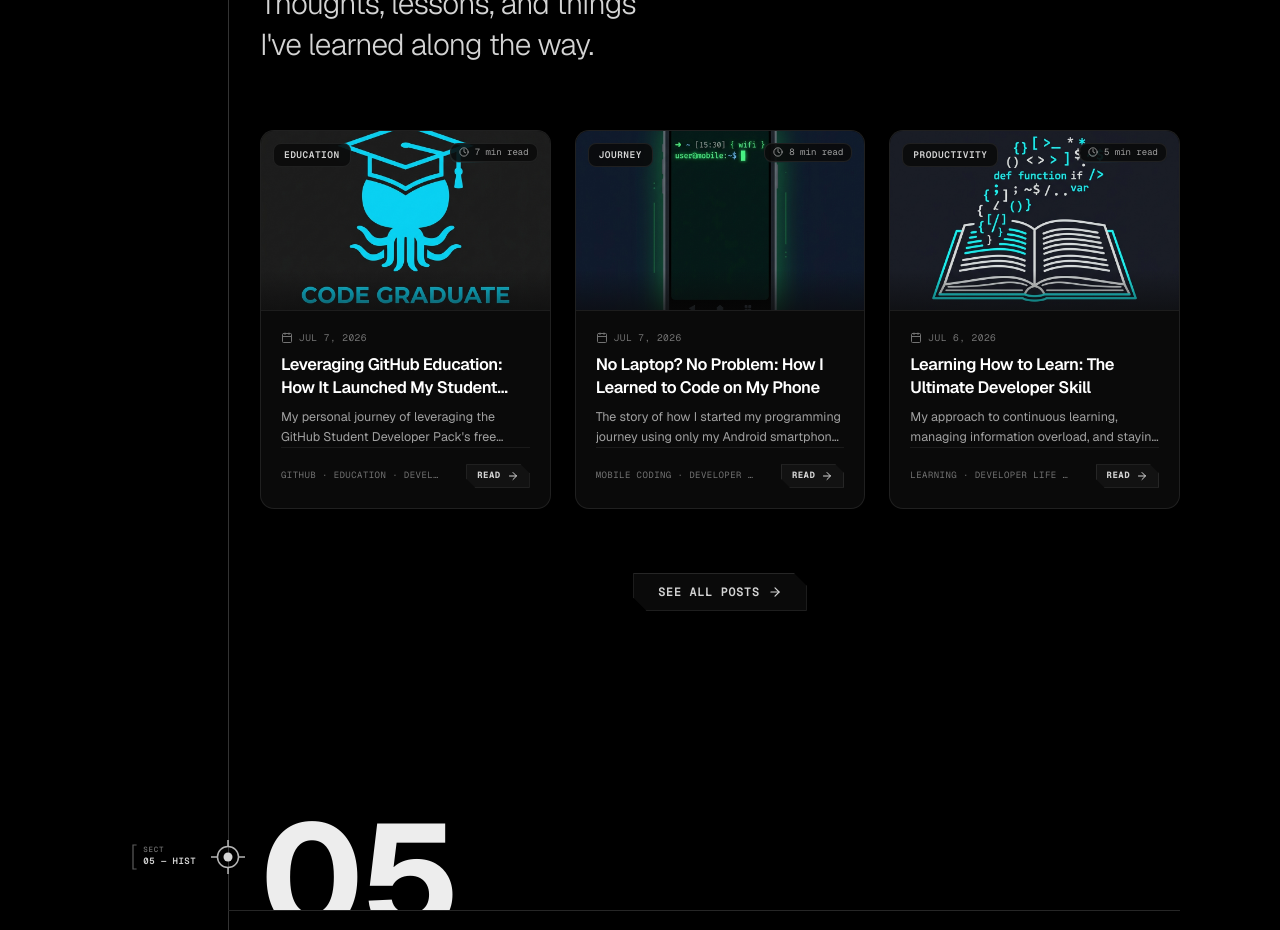
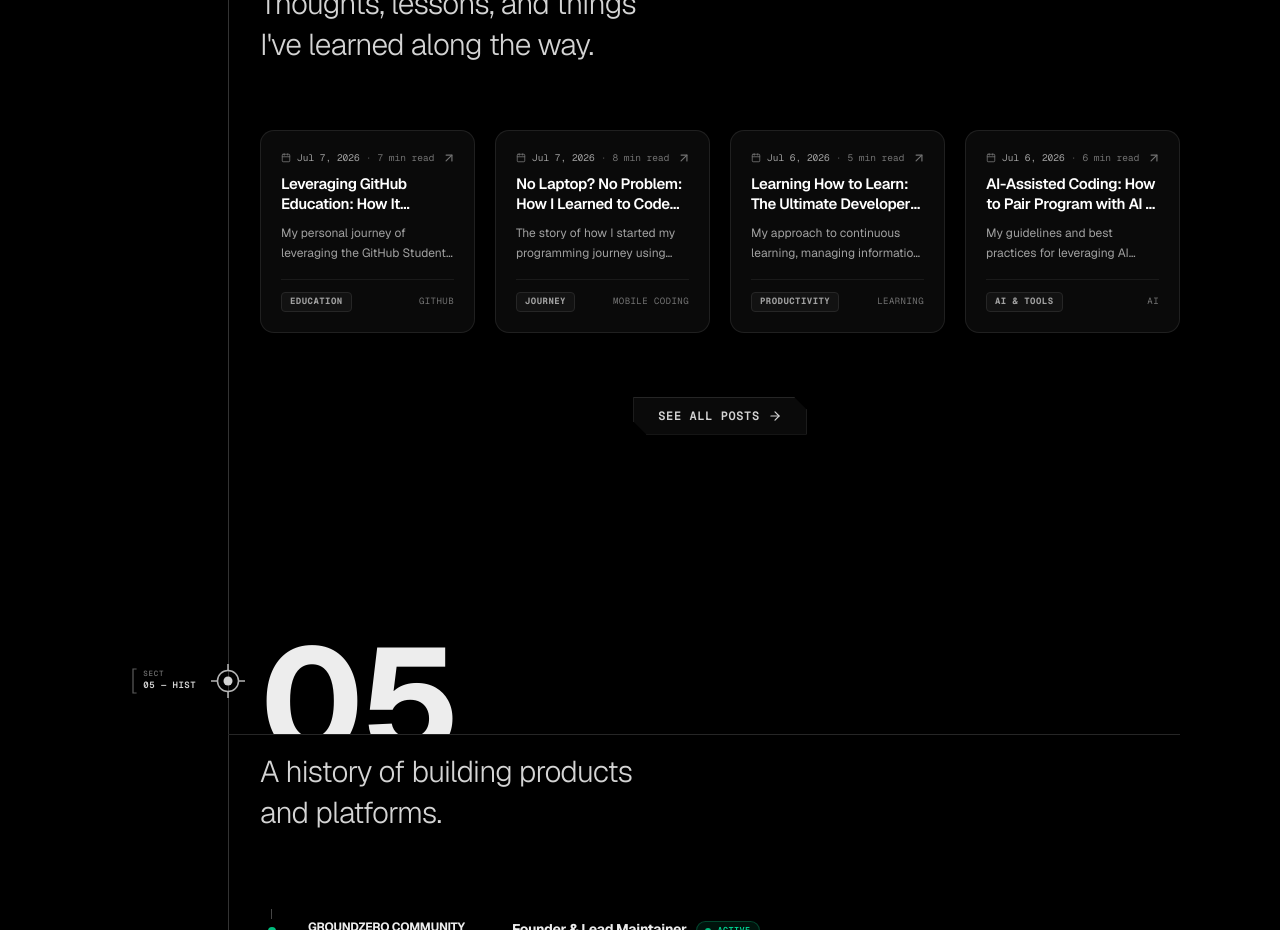
Before and after one commit to 0xp47/0xp47.github.io, a Next.js app: page / in a window 1280 px wide. Shown: the part 3760-4690 px from the top of the page. Built offline with nearby package versions, Linux system fonts and the light colour scheme.

Commit message:
feat(blog): redesign blog cards to minimal professional layout with compact height and no images

```diff
--- a/src/app/blog/blog-page-client.tsx
+++ b/src/app/blog/blog-page-client.tsx
@@ -13,7 +13,6 @@ import { SectionHeader } from "@/components/shared/section-header";
 import { ViewToggle } from "@/components/shared/view-toggle";
 import { ScrollToTop } from "@/components/shared/scroll-to-top";
 import { BlogCard } from "@/components/shared/blog-card";
-import { BlogThumbnail } from "@/components/shared/blog-thumbnail";
 import { cn } from "@/lib/utils";
 
 export function BlogPageClient() {
@@ -25,7 +24,7 @@ export function BlogPageClient() {
   const [searchQuery, setSearchQuery] = useState("");
   const [viewMode, setViewMode] = useState<"grid" | "list">("grid");
   const [currentPage, setCurrentPage] = useState(1);
-  const POSTS_PER_PAGE = 9;
+  const POSTS_PER_PAGE = 8;
 
   const handleScrollToTop = () => {
     lenis?.scrollTo(0, { offset: 0, duration: 1.2 });
@@ -134,7 +133,7 @@ export function BlogPageClient() {
             transition={{ duration: 0.35, ease: [0.25, 0.1, 0.25, 1] }}
             className={cn(
               "grid gap-6 mt-8",
-              viewMode === "grid" ? "grid-cols-1 sm:grid-cols-2 lg:grid-cols-3" : "grid-cols-1 max-w-3xl mx-auto"
+              viewMode === "grid" ? "sm:grid-cols-2 md:grid-cols-3 lg:grid-cols-4" : "grid-cols-1 max-w-3xl mx-auto"
             )}
           >
             {paginatedPosts.map((post, i) => (
@@ -145,55 +144,50 @@ export function BlogPageClient() {
                 transition={{ duration: 0.3, delay: i * 0.04, ease: "easeOut" }}
               >
                 {viewMode === "grid" ? (
-                  /* Grid Card View */
-                  <BlogCard post={post} index={i} />
+                  /* Grid Card View (Vertical) */
+                  <BlogCard post={post} />
                 ) : (
                   /* List Row View (Horizontal) */
                   <Link
                     href={`/blog/${post.slug}`}
-                    className="group relative flex flex-row gap-4 sm:gap-6 rounded-xl border border-neutral-800/80 bg-[#0a0a0a] p-4 sm:p-5 items-center justify-between text-left w-full transition-colors duration-200 hover:border-neutral-700 select-none"
+                    className="group relative flex flex-col sm:flex-row sm:items-center justify-between gap-4 rounded-xl border border-neutral-800/80 bg-[#0a0a0a] p-4 sm:p-5 text-left w-full transition-all duration-200 hover:border-neutral-700 hover:bg-[#0d0d10] select-none"
                   >
-                    <div className="flex-1 min-w-0 space-y-2">
-                      {/* Date and Reading Time */}
-                      <div className="flex items-center gap-3">
-                        <span className="flex items-center gap-1.5 text-[9.5px] font-mono text-neutral-400 uppercase tracking-wider">
+                    <div className="flex-1 min-w-0 space-y-1.5">
+                      {/* Category, Date and Reading Time */}
+                      <div className="flex items-center gap-2.5">
+                        <span className="font-mono text-[9px] font-bold uppercase tracking-wider px-2 py-0.5 rounded border border-neutral-800 bg-[#121212] text-neutral-400 group-hover:border-neutral-700 group-hover:text-white transition-colors duration-200">
+                          {post.category}
+                        </span>
+                        <span className="flex items-center gap-1.5 text-[9.5px] font-mono text-neutral-400">
                           <Calendar className="size-3 text-neutral-500" />
                           {post.dateDisplay}
                         </span>
-                        <span className="flex items-center gap-1.5 text-[9.5px] font-mono text-neutral-400 uppercase tracking-wider">
+                        <span className="text-neutral-600 font-mono text-[9.5px]">·</span>
+                        <span className="flex items-center gap-1.5 text-[9.5px] font-mono text-neutral-500">
                           <Clock className="size-3 text-neutral-500" />
                           {post.readingTime}
                         </span>
                       </div>
 
                       {/* Title */}
-                      <h3 className="text-[15px] font-semibold text-white tracking-tight line-clamp-1">
+                      <h3 className="text-[15px] font-semibold text-white tracking-tight line-clamp-1 group-hover:text-neutral-200 transition-colors">
                         {post.title}
                       </h3>
 
                       {/* Description */}
-                      <p className="text-xs leading-relaxed text-neutral-400 line-clamp-2">
+                      <p className="text-xs leading-relaxed text-neutral-400 line-clamp-2 sm:line-clamp-1">
                         {post.description}
                       </p>
 
-                      {/* Footer: Tags + Read More */}
-                      <div className="flex items-center justify-between pt-2">
-                        <div className="font-mono text-[9px] uppercase tracking-[0.16em] text-neutral-500 tracking-wider truncate max-w-[70%]">
-                          {post.tags.join("  ·  ")}
-                        </div>
-                        <span className="flex items-center gap-1 text-[9px] font-bold uppercase tracking-wider text-neutral-400 group-hover:text-white transition-colors shrink-0">
-                          read
-                          <ArrowRight className="size-3 group-hover:translate-x-0.5 transition-transform duration-200" />
-                        </span>
+                      {/* Tags */}
+                      <div className="font-mono text-[9px] uppercase tracking-[0.14em] text-neutral-500 truncate pt-1">
+                        {post.tags.join("  ·  ")}
                       </div>
                     </div>
 
-                    {/* Right Thumbnail Cover */}
-                    <div className="size-16 sm:size-24 shrink-0 rounded-lg overflow-hidden border border-neutral-800/60 bg-[#121212]">
-                      <BlogThumbnail
-                        slug={post.slug}
-                        className="size-full object-cover"
-                      />
+                    <div className="hidden sm:flex items-center gap-1.5 font-mono text-[9.5px] font-bold uppercase tracking-wider text-neutral-400 group-hover:text-white transition-colors shrink-0 pl-4 border-l border-neutral-800/60">
+                      <span>Read</span>
+                      <ArrowRight className="size-3.5 group-hover:translate-x-0.5 transition-transform duration-200" />
                     </div>
                   </Link>
                 )}
--- a/src/components/sections/blog-section.tsx
+++ b/src/components/sections/blog-section.tsx
@@ -7,7 +7,7 @@ import Link from "next/link";
 import { blogPosts, sectionMeta } from "@/lib/portfolio-data";
 import { Section } from "@/components/shared/section";
 
-const INITIAL_COUNT = 3;
+const INITIAL_COUNT = 4;
 
 import { cardVariants } from "@/lib/animation-variants";
 import { BlogCard } from "@/components/shared/blog-card";
@@ -28,11 +28,11 @@ export function BlogSection() {
             transition: { staggerChildren: 0.12 },
           },
         }}
-        className="grid gap-6 sm:grid-cols-2 lg:grid-cols-3 mt-8"
+        className="grid gap-5 sm:grid-cols-2 lg:grid-cols-4 mt-8"
       >
-        {visiblePosts.map((post, index) => (
+        {visiblePosts.map((post) => (
           <motion.div key={post.slug} variants={cardVariants} className="h-full">
-            <BlogCard post={post} index={index} />
+            <BlogCard post={post} />
           </motion.div>
         ))}
       </motion.div>
--- a/src/components/shared/blog-card.tsx
+++ b/src/components/shared/blog-card.tsx
@@ -1,8 +1,7 @@
 "use client";
 
 import Link from "next/link";
-import Image from "next/image";
-import { Calendar, Clock, ArrowRight } from "lucide-react";
+import { Calendar, ArrowUpRight } from "lucide-react";
 import { type BlogPost } from "@/lib/portfolio-data";
 import { cn } from "@/lib/utils";
 
@@ -12,69 +11,46 @@ interface BlogCardProps {
   className?: string;
 }
 
-export function BlogCard({ post, index, className }: BlogCardProps) {
+export function BlogCard({ post, className }: BlogCardProps) {
   return (
     <Link
       href={`/blog/${post.slug}`}
       className={cn(
-        "group relative flex h-full flex-col rounded-xl border border-neutral-800/80 bg-[#0a0a0a] overflow-hidden transition-all duration-200 hover:border-neutral-700 hover:shadow-lg hover:shadow-black/40 select-none outline-none focus-visible:ring-1 focus-visible:ring-neutral-600",
+        "group relative flex h-full flex-col justify-between rounded-xl border border-neutral-800/80 bg-[#0a0a0a] p-4 sm:p-5 transition-all duration-200 hover:border-neutral-700 hover:bg-[#0d0d10] select-none outline-none focus-visible:ring-1 focus-visible:ring-neutral-600",
         className
       )}
     >
-      {/* Cover Artwork Header */}
-      <div className="relative aspect-[16/10] w-full shrink-0 overflow-hidden bg-[#121212] border-b border-neutral-800/60">
-        <Image
-          src={post.coverImage}
-          alt={post.title}
-          width={640}
-          height={400}
-          priority={index !== undefined && index < 3}
-          className="size-full object-cover transition-transform duration-500 ease-out group-hover:scale-105"
-        />
-
-        {/* Floating Category Pill */}
-        <span className="absolute top-3 left-3 px-2.5 py-1 rounded-md bg-[#0a0a0a]/85 backdrop-blur-md border border-neutral-800/80 font-mono text-[9.5px] font-semibold uppercase tracking-wider text-neutral-300 z-10">
-          {post.category}
-        </span>
-
-        {/* Floating Read Time Pill */}
-        <span className="absolute top-3 right-3 flex items-center gap-1.5 px-2 py-0.5 rounded-md bg-[#0a0a0a]/85 backdrop-blur-md border border-neutral-800/80 font-mono text-[9px] text-neutral-400 z-10">
-          <Clock className="size-2.5 text-neutral-400" />
-          {post.readingTime}
-        </span>
-
-        {/* Subtle Bottom Vignette Gradient */}
-        <div className="pointer-events-none absolute inset-x-0 bottom-0 h-10 bg-gradient-to-t from-[#0a0a0a] to-transparent opacity-60" />
-      </div>
-
-      {/* Body Content */}
-      <div className="flex flex-1 flex-col p-4 sm:p-5">
-        {/* Date Row */}
-        <div className="flex items-center gap-1.5 font-mono text-[9.5px] uppercase tracking-wider text-neutral-500">
-          <Calendar className="size-3 text-neutral-500" />
-          <span>{post.dateDisplay}</span>
+      <div>
+        {/* Top Header: Date · Reading Time + Arrow */}
+        <div className="flex items-center justify-between gap-2 w-full">
+          <div className="flex items-center gap-1.5 font-mono text-[9.5px] text-neutral-400 whitespace-nowrap">
+            <Calendar className="size-2.5 text-neutral-500 shrink-0" />
+            <span>{post.dateDisplay}</span>
+            <span className="text-neutral-600">·</span>
+            <span className="text-neutral-500">{post.readingTime}</span>
+          </div>
+          <ArrowUpRight className="size-3.5 text-neutral-500 transition-all duration-200 group-hover:translate-x-0.5 group-hover:-translate-y-0.5 group-hover:text-white shrink-0" />
         </div>
 
         {/* Title */}
-        <h3 className="mt-2 text-[15.5px] sm:text-[16.5px] font-semibold leading-snug tracking-tight text-white line-clamp-2 group-hover:text-neutral-200 transition-colors">
+        <h3 className="mt-2.5 text-[14.5px] sm:text-[15px] font-semibold leading-snug tracking-tight text-white line-clamp-2 group-hover:text-neutral-200 transition-colors duration-200">
           {post.title}
         </h3>
 
-        {/* Excerpt / Description */}
-        <p className="mt-2 text-xs sm:text-[12.5px] leading-relaxed text-neutral-400 line-clamp-2 text-pretty">
+        {/* Description */}
+        <p className="mt-2 text-xs leading-relaxed text-neutral-400 line-clamp-2 text-pretty">
           {post.description}
         </p>
+      </div>
 
-        {/* Footer: Tags + Chamfer Read Button */}
-        <div className="mt-auto flex items-center justify-between pt-4 border-t border-neutral-800/60">
-          <span className="truncate font-mono text-[9px] uppercase tracking-wider text-neutral-500 max-w-[65%]">
-            {post.tags.slice(0, 3).join("  ·  ")}
-          </span>
-          <span className="flex shrink-0 items-center gap-1.5 px-2.5 py-1 chamfer-btn border border-neutral-800 bg-[#121212] font-mono text-[9px] font-bold uppercase tracking-wider text-neutral-300 transition-colors duration-200 group-hover:border-neutral-700 group-hover:bg-[#181818] group-hover:text-white">
-            Read
-            <ArrowRight className="size-3 transition-transform duration-200 group-hover:translate-x-0.5" />
-          </span>
-        </div>
+      {/* Footer: Category Pill + Primary Tag */}
+      <div className="mt-4 pt-3 border-t border-neutral-800/60 flex items-center justify-between gap-2 font-mono text-[9px]">
+        <span className="font-bold uppercase tracking-wider px-2 py-0.5 rounded border border-neutral-800 bg-[#121212] text-neutral-400 group-hover:border-neutral-700 group-hover:text-white transition-colors duration-200 shrink-0">
+          {post.category}
+        </span>
+        <span className="truncate uppercase tracking-wider text-neutral-500 max-w-[55%] text-right">
+          {post.tags[0]}
+        </span>
       </div>
     </Link>
   );
--- a/src/lib/github-stats.json
+++ b/src/lib/github-stats.json
@@ -3,5 +3,5 @@
   "publicRepos": 15,
   "totalStars": 7,
   "followers": 6,
-  "updatedAt": "2026-11-07T03:12:41.896Z"
+  "updatedAt": "2026-11-07T03:52:57.644Z"
 }
```
Also changed, not shown: src/lib/projects.json.
